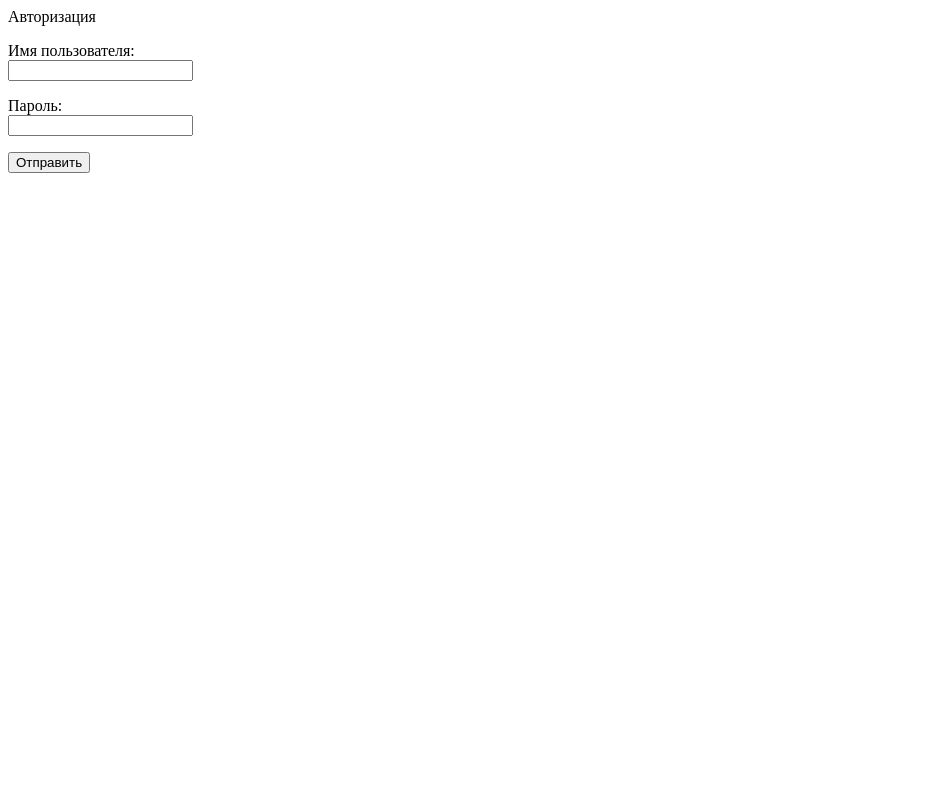
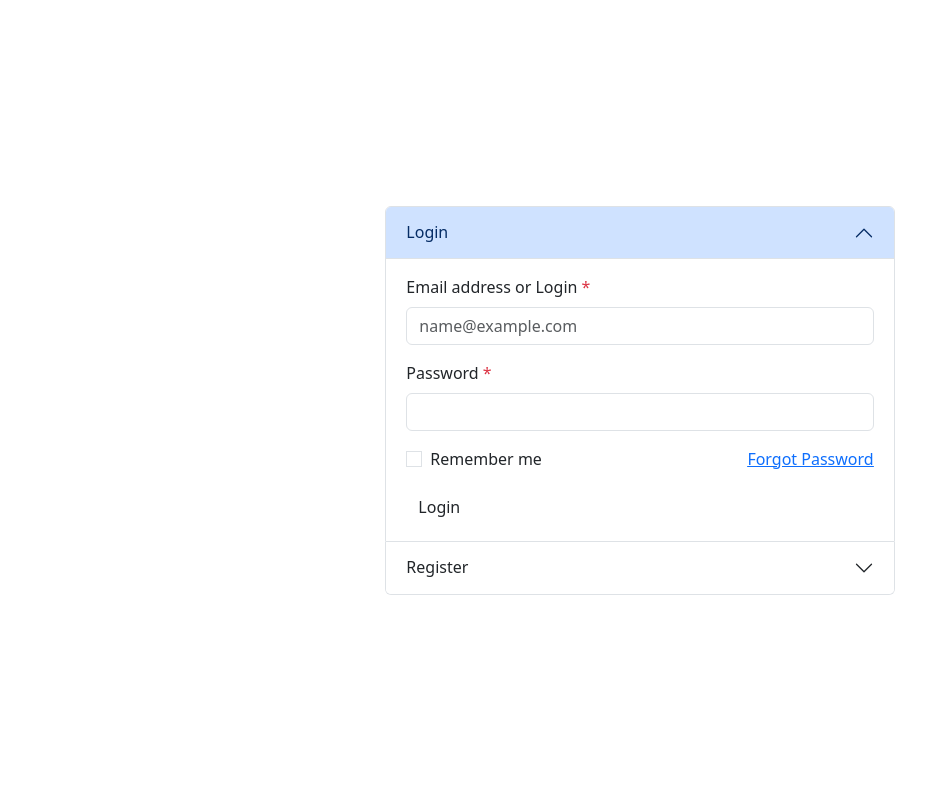
Before and after one commit to ELMedoedo/Project_Planner, a Flask app: page /login in a window 1280 px wide. Shown: the whole page, without its empty margins (0-950 px from the left). Run offline with Flask 3, Linux system fonts and the light colour scheme; some libraries are stand-ins or nearby versions.

Commit message:
Форма Логина и Регистрации без css

```diff
--- a/config.py
+++ b/config.py
@@ -2,5 +2,5 @@ import os
 
 basedir = os.path.abspath(os.path.dirname(__file__))
 
-# SECRET_KEY = "gdfgdaf934^$#rbf3j*#$hjbkjaakh"
+SECRET_KEY = "gdfgdaf934^$#rbf3j*#$hjbkjaakh"
 SQLALCHEMY_DATABASE_URI="postgresql://postgres:4aqRHGbKfonb5rZv@drunkenly-newborn-coral.data-1.use1.tembo.io:5432/postgres"
--- a/templates/login.html
+++ b/templates/login.html
@@ -5,37 +5,105 @@
   <meta charset="UTF-8">
   <meta http-equiv="X_UA-Comatible" content="IE=edge">
   <meta name="viewport" content="width=device-width, initial-scale=1">
-  <link rel="stylesheet" href="https://cdn.lineicons.com/5.0/lineicons.css" />
+  <!-- <title>Login</title> -->
+  <!-- <link rel="stylesheet" href="https://cdn.lineicons.com/5.0/lineicons.css" /> -->
+  <link href="https://cdn.jsdelivr.net/npm/bootstrap@5.3.3/dist/css/bootstrap.min.css" rel="stylesheet"
+    integrity="sha384-QWTKZyjpPEjISv5WaRU9OFeRpok6YctnYmDr5pNlyT2bRjXh0JMhjY6hW+ALEwIH" crossorigin="anonymous">
   <title>{{ page_title }}</title>
 </head>
 
 
 <body>
-  <div >
-    <h>{{ page_title }}</h>
-  <div class="row">
-    <div class="col-8">
-        <form action="" method="POST">
-            {{ form.hidden_tag() }}
-            <p>
-                {{ form.username.label }}<br>
-                {{ form.username() }}
-            </p>
-            <p>
-                {{ form.password.label }}<br>
-                {{ form.password() }}
-            </p>
-            <p>{{ form.submit() }}</p>
-        </form>
+  <section id="login">
+    <div class="container-fluid">
+      <div class="row justify-content-center align-items-center vh-100">
+        <div class="col-md-6 col-lg-5">
+          <div class="accordion" id="accordionExample">
+            <div class="accordion-item">
+              <h2 class="accordion-header">
+                <button class="accordion-button" type="button" data-bs-toggle="collapse" data-bs-target="#collapseOne" aria-expanded="true" aria-controls="collapseOne">
+                  Login
+                </button>
+              </h2>
+              <div id="collapseOne" class="accordion-collapse collapse show" data-bs-parent="#accordionExample">
+                <div class="accordion-body">
+                  <form action="#" class="row g-3">
+                    <div class="col-md-12">
+                      <label for="exampleFormControlInput1" class="form-label">Email address or Login
+                        <span class="text-danger">*</span>
+                      </label>
+                      <input type="email" class="form-control" id="exampleFormControlInput1" placeholder="name@example.com">
+                    </div>
+                    <div class="col-md-12">
+                      <label for="inputPassword5" class="form-label">Password
+                        <span class="text-danger">*</span>
+                      </label>
+                      <input type="password" id="inputPassword5" class="form-control" aria-describedby="passwordHelpBlock">
+                    </div>
+                    <div class="d-flex justify-content-between">
+                      <div class="form-check">
+                        <input type="chekbox" class="form-check-input">
+                        <label for="chekbox">Remember me</label>
+                      </div>
+                      <a href="#" class="f-passwords">
+                        <u>Forgot Password</u>
+                      </a>
+                    </div>
+                    <div class="col-md-12">
+                      <button class="btn border-0" type="submit">
+                        Login
+                      </button>
+                    </div>
+                  </form>
+                </div>
+              </div>
+            </div>
+            <div class="accordion-item">
+              <h2 class="accordion-header">
+                <button class="accordion-button collapsed" type="button" data-bs-toggle="collapse" data-bs-target="#collapseTwo" aria-expanded="false" aria-controls="collapseTwo">
+                  Register
+                </button>
+              </h2>
+              <div id="collapseTwo" class="accordion-collapse collapse" data-bs-parent="#accordionExample">
+                <div class="accordion-body">
+                  <form action="#" class="row g-3">
+                    <div class="col-md-12">
+                      <label for="exampleFormControlInput1" class="form-label">Email address or Login
+                        <span class="text-danger">*</span>
+                      </label>
+                      <input type="email" class="form-control" id="exampleFormControlInput1" placeholder="name@example.com">
+                    </div>
+                    <div class="col-md-12">
+                      <label for="inputPassword5" class="form-label">Password
+                        <span class="text-danger">*</span>
+                      </label>
+                      <input type="password" id="inputPassword5" class="form-control" aria-describedby="passwordHelpBlock">
+                    </div>
+                    <div class="col-md-12">
+                      <label for="inputPassword5" class="form-label">Confirm your password
+                        <span class="text-danger">*</span>
+                      </label>
+                      <input type="password" id="inputPassword5" class="form-control" aria-describedby="passwordHelpBlock">
+                    </div>
+                    <div class="d-flex justify-content-between">
+                    </div>
+                    <div class="col-md-12">
+                      <button class="btn border-0" type="submit">
+                        Register
+                      </button>
+                    </div>
+                  </form>
+                </div>
+              </div>
+            </div>
+          </div>
+        </div>
+      </div>
     </div>
-  </div>
-
-  </div>
-  <script src="https://cdn.jsdelivr.net/npm/bootstrap@5.3.3/dist/js/bootstrap.min.js"
-    integrity="sha384-0pUGZvbkm6XF6gxjEnlmuGrJXVbNuzT9qBBavbLwCsOGabYfZo0T0to5eqruptLy"
+  </section>
+  <script src="https://cdn.jsdelivr.net/npm/bootstrap@5.3.3/dist/js/bootstrap.bundle.min.js"
+    integrity="sha384-YvpcrYf0tY3lHB60NNkmXc5s9fDVZLESaAA55NDzOxhy9GkcIdslK1eN7N6jIeHz"
     crossorigin="anonymous"></script>
-  <!-- <script src="/static/script.js"></script> -->
-
 </body>
 
 </html>
```
